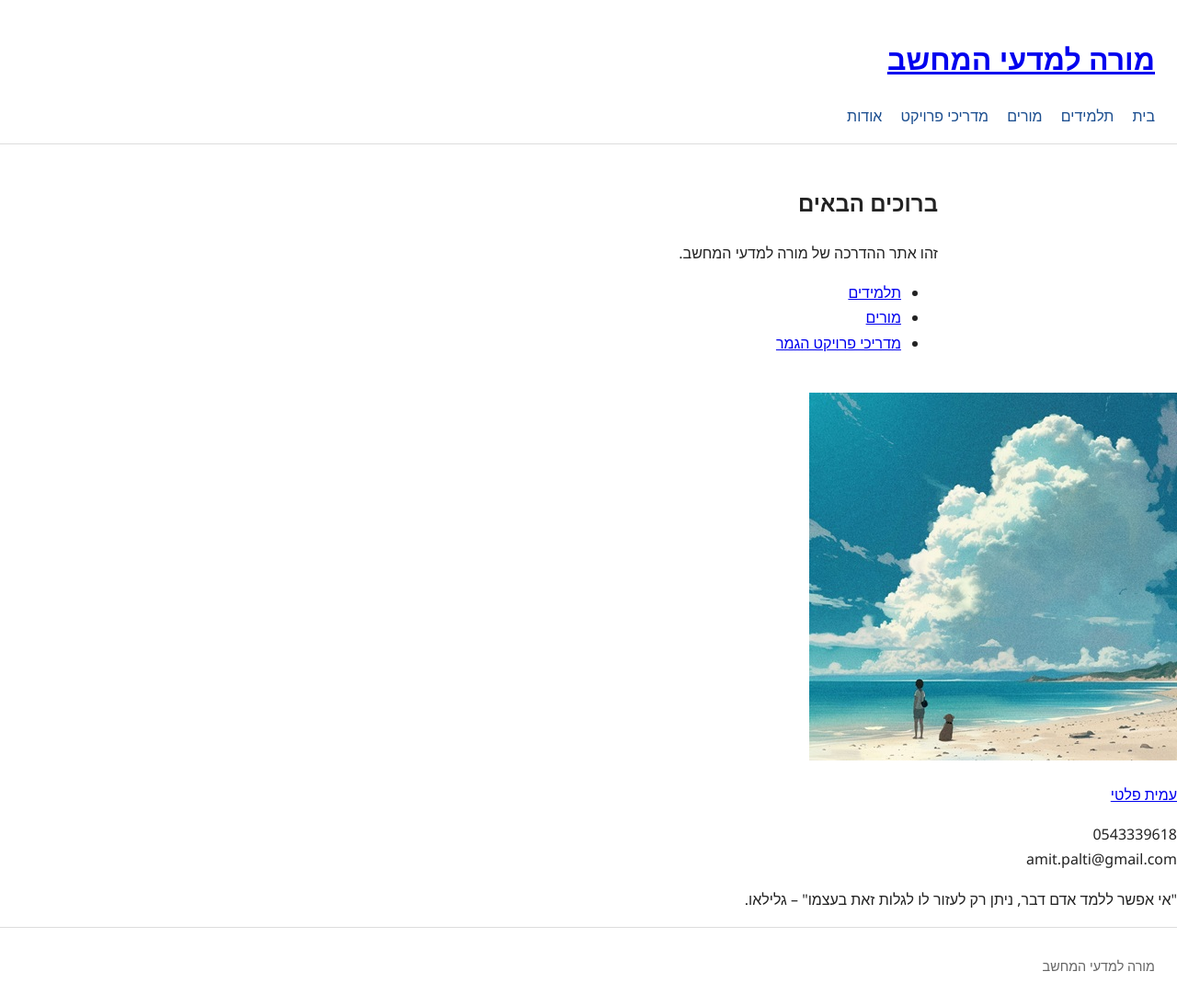
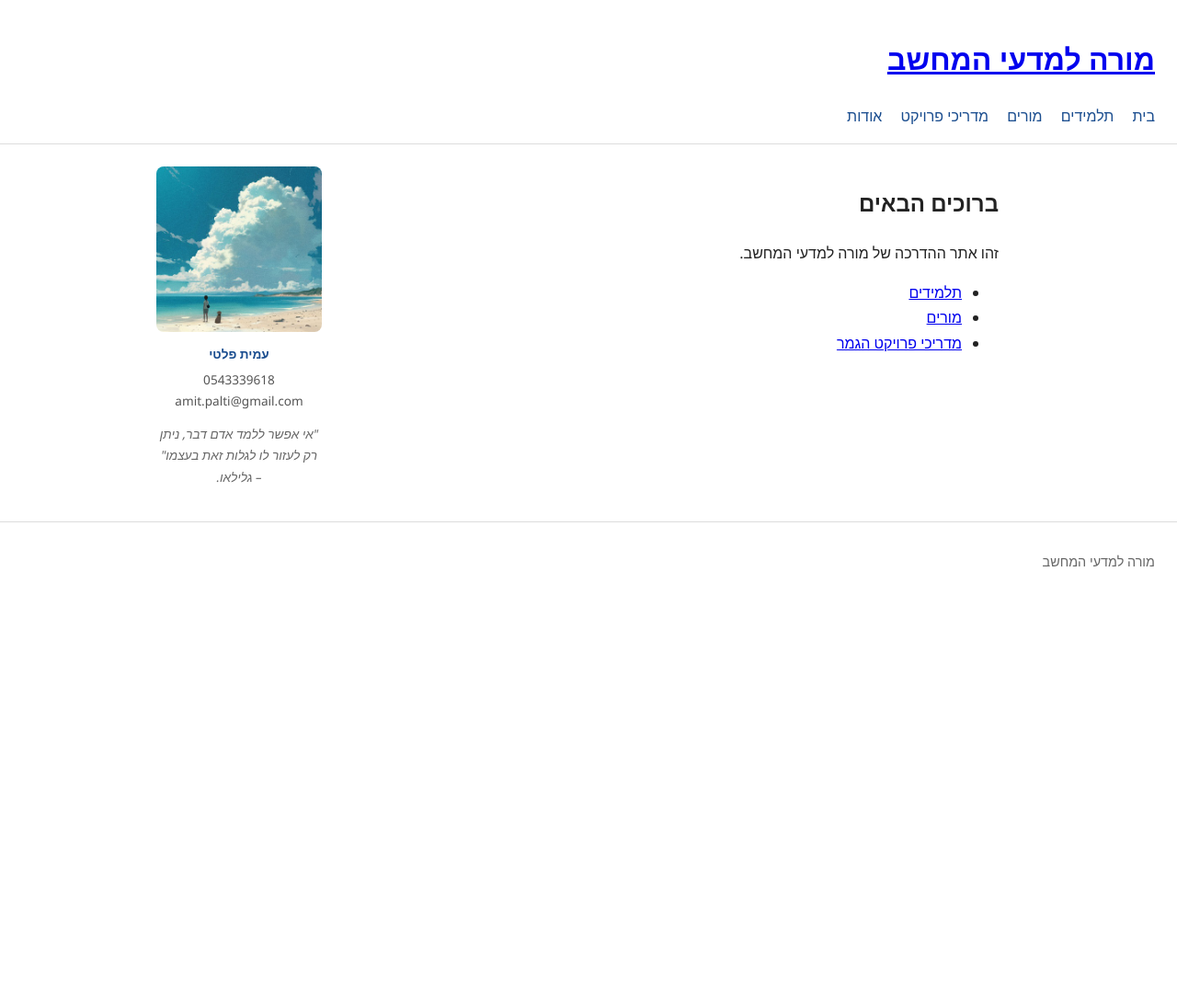
Before and after one commit to megidocs/amit4change, a Jekyll site: the page built from index.md, in a window 1280 px wide. Shown: the whole page at 92% size. Built offline with Jekyll 4.4.1, drawn with Linux system fonts in a browser that asks for light colours; after the commit the page ends 900 px from its top, so only the background shows below that.

Commit message:
Add files via upload

```diff
--- a/assets/css/style.css
+++ b/assets/css/style.css
@@ -19,10 +19,66 @@ body {
   color: #1a4d8f;
 }
 
+.page-body {
+  display: flex;
+  max-width: 940px;
+  margin: 0 auto;
+  align-items: flex-start;
+  gap: 1.5rem;
+}
+
+.profile-sidebar {
+  flex: 0 0 180px;
+  padding: 1.5rem 0;
+  text-align: center;
+  font-size: 0.85rem;
+}
+
+.profile-sidebar img {
+  width: 100%;
+  border-radius: 8px;
+  display: block;
+}
+
+.profile-name {
+  font-weight: bold;
+  margin: 0.75rem 0 0.25rem;
+}
+
+.profile-name a {
+  color: #1a4d8f;
+  text-decoration: none;
+}
+
+.profile-contact {
+  margin: 0 0 0.5rem;
+  color: #555;
+}
+
+.profile-quote {
+  font-style: italic;
+  color: #666;
+}
+
 .site-content {
-  max-width: 760px;
-  margin: 0 auto;
+  flex: 1;
+  min-width: 0;
   padding: 1.5rem;
+}
+
+@media (max-width: 600px) {
+  .page-body {
+    flex-direction: column;
+  }
+  .profile-sidebar {
+    flex: none;
+    width: 100%;
+    padding: 1rem;
+  }
+  .profile-sidebar img {
+    max-width: 160px;
+    margin: 0 auto;
+  }
 }
 
 .site-footer {
```
